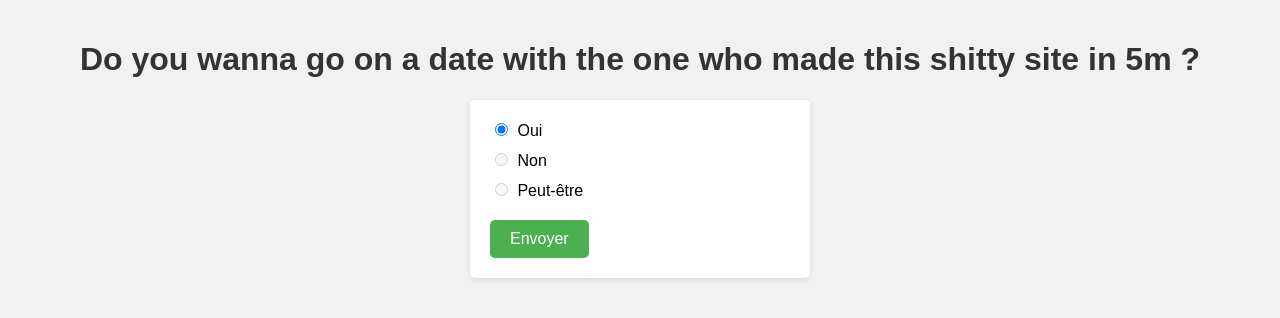
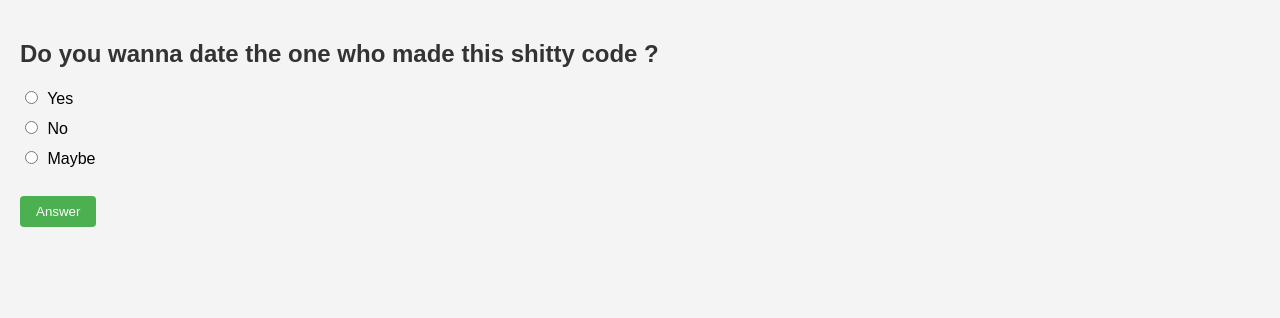
Before and after one commit to rmasclef/yes-no-maybe, a plain HTML site: page index.html in a window 1280 px wide. Drawn offline with Linux system fonts and the light colour scheme.

Commit message:
Update index.html

```diff
--- a/index.html
+++ b/index.html
@@ -1,28 +1,17 @@
 <!DOCTYPE html>
 <html>
 <head>
-    <title>Date ?</title>
-    <script src="script.js"></script>
+  <title>Date ? 🤔</title>
   <style>
     body {
       font-family: Arial, sans-serif;
-            background-color: #f1f1f1;
+      background-color: #f4f4f4;
       margin: 0;
       padding: 20px;
     }
 
-        h1 {
+    h2 {
       color: #333;
-            text-align: center;
-        }
-
-        form {
-            max-width: 300px;
-            margin: 0 auto;
-            background-color: #fff;
-            padding: 20px;
-            border-radius: 5px;
-            box-shadow: 0 2px 5px rgba(0, 0, 0, 0.1);
     }
 
     label {
@@ -35,38 +24,58 @@
     }
 
     button {
-            display: block;
-            margin-top: 20px;
-            padding: 10px 20px;
-            background-color: #4CAF50;
+      padding: 8px 16px;
+      background-color: #4caf50;
       color: #fff;
       border: none;
-            border-radius: 5px;
+      border-radius: 4px;
       cursor: pointer;
-            font-size: 16px;
+    }
+
+    button:hover {
+      background-color: #45a049;
     }
 
     #result {
-            margin-top: 20px;
-            text-align: center;
-            font-size: 18px;
+      display: none;
+      font-style: italic;
+      margin-top: 10px;
+      color: #666;
     }
   </style>
 </head>
 <body>
-    <h1>Do you wanna go on a date with the one who made this shitty site in 5m ?</h1>
-    <form id="myForm">
-        <label>
-            <input type="radio" name="choice" value="yes" checked> Oui
-        </label>
-        <label>
-            <input type="radio" name="choice" value="no" disabled> Non
-        </label>
-        <label>
-            <input type="radio" name="choice" value="maybe" disabled> Peut-être
-        </label>
-        <button type="button" onclick="submitForm()">Envoyer</button>
-    </form>
+  <h2>Do you wanna date the one who made this shitty code ? </h2>
+  <label><input type="radio" name="option" value="yes"> Yes</label>
+  <label><input type="radio" name="option" value="no"> No</label>
+  <label><input type="radio" name="option" value="maybe"> Maybe</label>
+  <br>
+  <button onclick="processOption()">Answer</button>
   <div id="result"></div>
+
+  <script>
+    function processOption() {
+      var radios = document.getElementsByName("option");
+      var selectedOption = "";
+
+      for (var i = 0; i < radios.length; i++) {
+        if (radios[i].checked) {
+          selectedOption = radios[i].value;
+          break;
+        }
+      }
+
+      if (selectedOption === "yes") {
+        document.getElementById("result").innerText = "Fine... name the place 😏 (PS : I'll bring my frient ChatGPT with me).";
+      } else {
+        setTimeout(function() {
+          radios[0].checked = true; // Sélectionner "oui" après 500ms
+          document.getElementById("result").innerText = "";
+        }, 500);
+      }
+
+      document.getElementById("result").style.display = "block";
+    }
+  </script>
 </body>
 </html>
```
Lines whose indentation alone changed are shown as unchanged.
